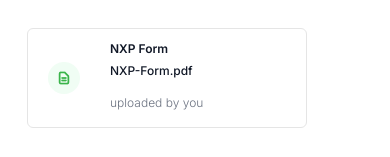
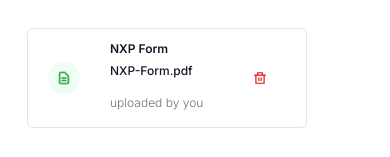
Before and after one commit to eyaefe-jennifer/oneport-frontend, a React (Create React App) app: page /shipment/shipmentImport in a window 390 px wide. Shown: the part 619-776 px from the top of the page. Built offline with nearby package versions, Linux system fonts and the light colour scheme.

Commit message:
added delete icon

```diff
--- a/src/components/shippingTab/ShippingTab.css
+++ b/src/components/shippingTab/ShippingTab.css
@@ -179,4 +179,10 @@
     font-size: 12px;
     line-height: 14px;
   }
+
+  .del-Icon {
+    left: 50px;
+    color: rgb(219, 17, 17);
+    font-size: 14px;
+  }
 }
```
